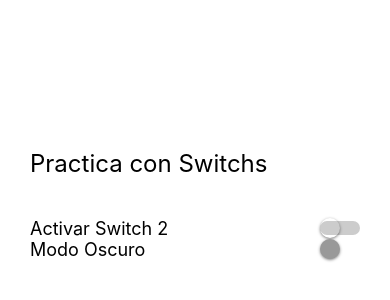
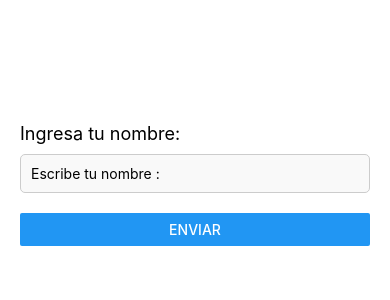
Before and after one commit to PaoHe/PM19x, a React Native app in the folder my-blank/: screen / in a window 390 px wide. Shown: the part 238-538 px from the top of the page. Built offline with nearby package versions, Linux system fonts and the light colour scheme.

Commit message:
Practica No.10: ImageBackgroung & SlapshScreen

```diff
--- a/my-blank/App.js
+++ b/my-blank/App.js
@@ -1,98 +1,58 @@
-//Zona 1: importaciones
-
-import { StatusBar } from 'expo-status-bar';
-import { useState } from 'react';
-import { StyleSheet, Text, View, Switch } from 'react-native';
-import { SafeAreaProvider, SafeAreaView } from 'react-native-safe-area-context';
+/* Zona 1: Importaciones */
+import React, { useState } from 'react';
+import { View, Text, TextInput, Button, Alert, StyleSheet } from 'react-native';
 
 
-//Zona 2: Main
+/* Zona 2: Main(ejecutacion) */
+export default function App() {
+  const [nombre, setNombre] = useState('');
 
-export default function App() {
+  const mostrarAlerta = () => {
+    if (nombre.trim() === '') {
+      Alert.alert('Error', 'Por favor escribe algo');
+      alert('Escribe algo jilipollas');
+    } else {
+      Alert.alert('Bienvenida', `Hola ${nombre}, bienvenido a nuestra app :D`);
+      alert('Hola ' + nombre + ' bienvenid@ a nuestra app :D');
 
-const[activarSwitch, setActivarSwich] = useState (false);
-const[modoOscuro, setModoOscuro] = useState (false);
+    }
+  };
 
   return (
-    <SafeAreaProvider>
-      <SafeAreaView style = {[styles.contenedor, modoOscuro && styles.fondoOscuro ]}>
+    <View style={styles.container}>
+      <Text style={styles.text}>Ingresa tu nombre:</Text>
 
-        {/*Aqui van los Componentes*/}
-        <Text style = {[styles.titulo, modoOscuro && styles.textoClaro]}>
-          Practica con Switchs
-        </Text>
+      <TextInput
+        style={styles.input}
+        placeholder="Escribe tu nombre :"
+        onChangeText={setNombre}
+        value={nombre}
+      />
 
-        <View style={[styles.opcion]}>
-          <Text style={[styles.etiqueta, modoOscuro && styles.textoClaro]}>
-            Activar Switch 2
-          </Text>
-
-          <Switch
-          value={activarSwitch}
-          onValueChange={setActivarSwich}
-          trackColor={{false:'#ccc',true: '#4caf50'}}
-          thumbColor={activarSwitch? '#ffffff': '#99999'}>
-          </Switch>
-        </View>
-
-        <View style={[styles.opcion]}>
-          <Text style={[styles.etiqueta, modoOscuro && styles.textoClaro]}>
-            Modo Oscuro
-          </Text>
-
-          <Switch
-          value={modoOscuro}
-          onValueChange={setModoOscuro}
-          disabled={activarSwitch}
-          trackColor={
-            activarSwitch
-            ? {false: '#ff9999', true: '#ff3b30'}
-              :{false: ' #cc', true: '#4caf50'}
-            }
-          thumbColor={
-            activarSwitch
-          ? '#ff3b30'
-          : modoOscuro
-          ?'#ffffff'
-          :'#999999'
-        }>
-          </Switch>
-        </View>
-
-      </SafeAreaView>
-    </SafeAreaProvider>
-
+      <Button title="Enviar" onPress={mostrarAlerta} />
+    </View>
   );
 }
 
-//Zona 3: Estilos
-
 const styles = StyleSheet.create({
-  contenedor: {
+  container: {
     flex: 1,
-    backgroundColor: '#fff',
-    paddingHorizontal: 30,
     justifyContent: 'center',
+    padding: 20,
+    backgroundColor: 'white',
   },
-  titulo:{
-    fontSize: 24,
-    marginBlock: 40,
-    texteAlign: 'center',
-    fontWeight: 'boid',
+  text: {
+    fontSize: 18,
+    marginBottom: 10,
+    color: '#000',
   },
-  fondoOscuro:{
-    backgroundColor: "#1a1a1a",
+  input: {
+    borderWidth: 1,
+    borderColor: '#ccc',
+    padding: 10,
+    marginBottom: 20,
+    borderRadius: 5,
+    backgroundColor: '#f9f9f9',
+    color: '#000',
   },
-  textoClaro: {
-    color: '#ffffff',
-  },
-  opcion:{
-    flexDirection: 'row',
-    justifyContent: 'space-between',
-    marginBottom: '30',
-    alignItems: 'center',
-  },
-  etiqueta:{
-    fontSize: 18,
-  }
 });
```
